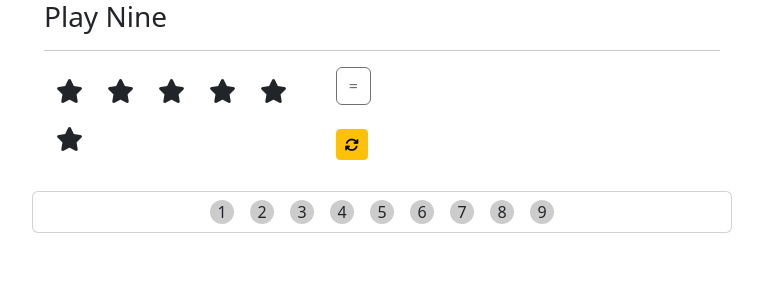
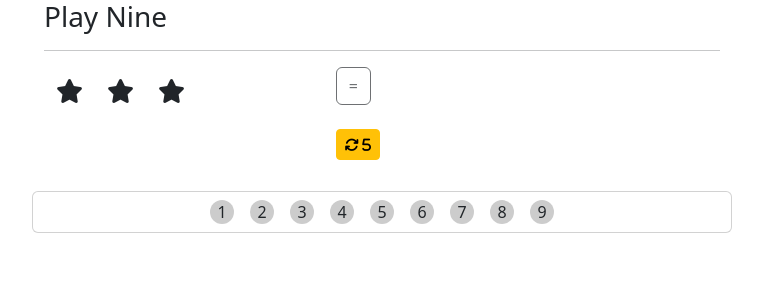
Before and after one commit to haotv0802/fm_fe2, a React app: page / in a window 1280 px wide. Shown: the top 300 px of the page, without its empty margins (258-1021 px from the left). Built offline with nearby package versions, Linux system fonts and the light colour scheme.

Commit message:
static randomNumber function.

```diff
--- a/gameApp/Button.jsx
+++ b/gameApp/Button.jsx
@@ -21,8 +21,8 @@
       <div className="col-md-2">
         {button}
         <br /><br />
-        <button className="btn btn-warning btn-sm" onClick={this.props.refresh}>
-          <i className="fa fa-refresh"></i>
+        <button className="btn btn-warning btn-sm" onClick={this.props.refresh} disabled={this.props.refreshTimes === 0}>
+          <i className="fa fa-refresh"> {this.props.refreshTimes}</i>
         </button>
       </div>
     )
--- a/gameApp/Game.jsx
+++ b/gameApp/Game.jsx
@@ -11,8 +11,10 @@
     this.state = {
       selectedNumbers: [],
       usedNumbers: [],
-      randomNumberOfStars: 1 + Math.floor(Math.random() * 9),
-      answerIsCorrect: null
+      randomNumberOfStars: Game.randomNumber(),
+      answerIsCorrect: null,
+      refreshTimes: 5,
+      doneStatus: 'Game Over !'
     };
     this.selectNumber = this.selectNumber.bind(this);
     this.unselectNumber = this.unselectNumber.bind(this);
@@ -21,6 +23,9 @@
     this.refresh = this.refresh.bind(this);
   }
 
+  static randomNumber() {
+    return 1 + Math.floor(Math.random() * 9);
+  }
   selectNumber(clickedNumber) {
     if (this.state.usedNumbers.indexOf(clickedNumber) >= 0 || this.state.selectedNumbers.indexOf(clickedNumber) >= 0) {
       return;
@@ -51,20 +56,24 @@
         usedNumbers: prevState.usedNumbers.concat(prevState.selectedNumbers),
         selectedNumbers: [],
         answerIsCorrect: null,
-        randomNumberOfStars: 1 + Math.floor(Math.random() * 9)
+        randomNumberOfStars: Game.randomNumber()
       })
     );
   }
 
   refresh() {
-    this.setState({
+    if (this.state.refreshTimes === 0) {
+      return;
+    }
+    this.setState(prevState => ({
       selectedNumbers: [],
       answerIsCorrect: null,
-      randomNumberOfStars: 1 + Math.floor(Math.random() * 9)
-    })
+      randomNumberOfStars: Game.randomNumber(),
+      refreshTimes: prevState.refreshTimes - 1
+    }))
   }
   render() {
-    const {randomNumberOfStars, selectedNumbers, answerIsCorrect, usedNumbers} = this.state;
+    const {randomNumberOfStars, selectedNumbers, answerIsCorrect, usedNumbers, refreshTimes} = this.state;
     return (
       <div className="container" style={{width: '700px'}}>
         <h3>Play Nine</h3>
@@ -76,6 +85,7 @@
                   answerIsCorrect={answerIsCorrect}
                   acceptAnswer={this.acceptAnswer}
                   refresh={this.refresh}
+                  refreshTimes={refreshTimes}
           />
           <Answer selectedNumbers={selectedNumbers}
                   unselectNumber={this.unselectNumber}  />
```
